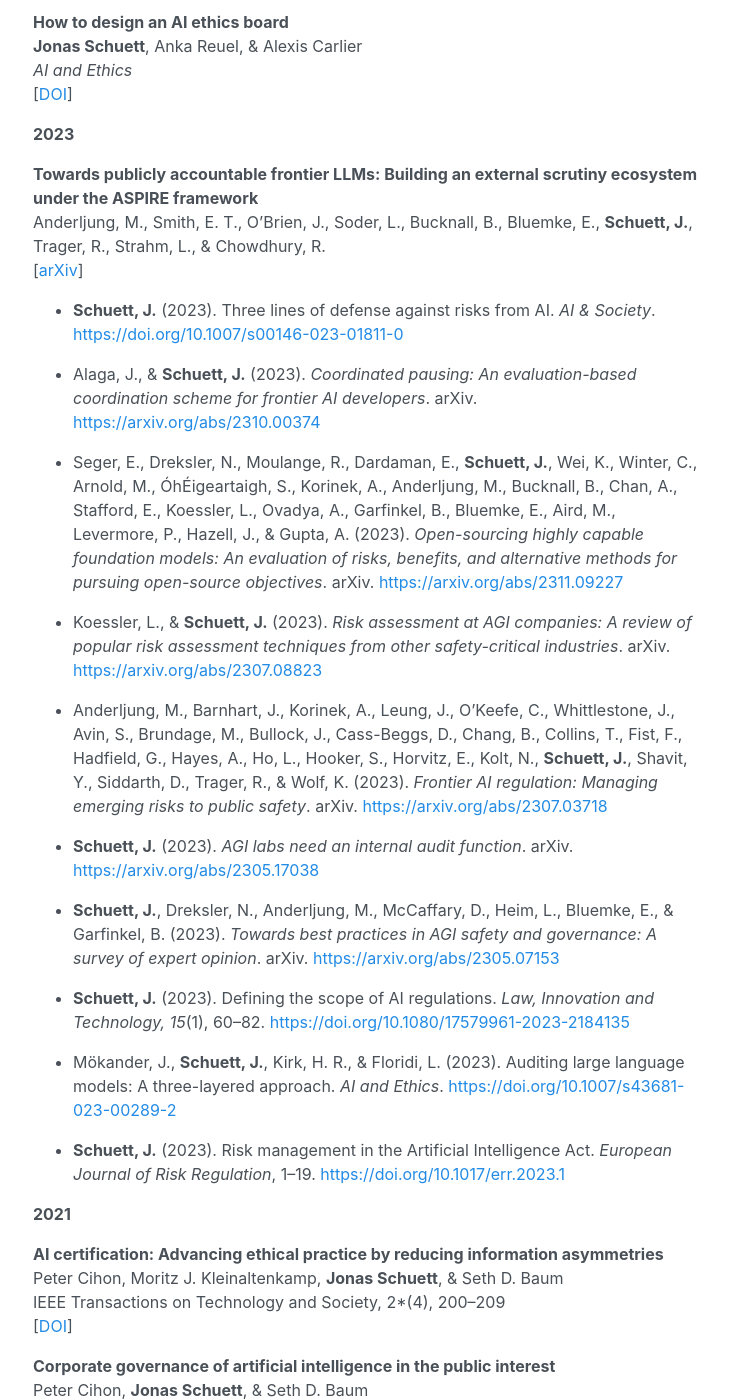
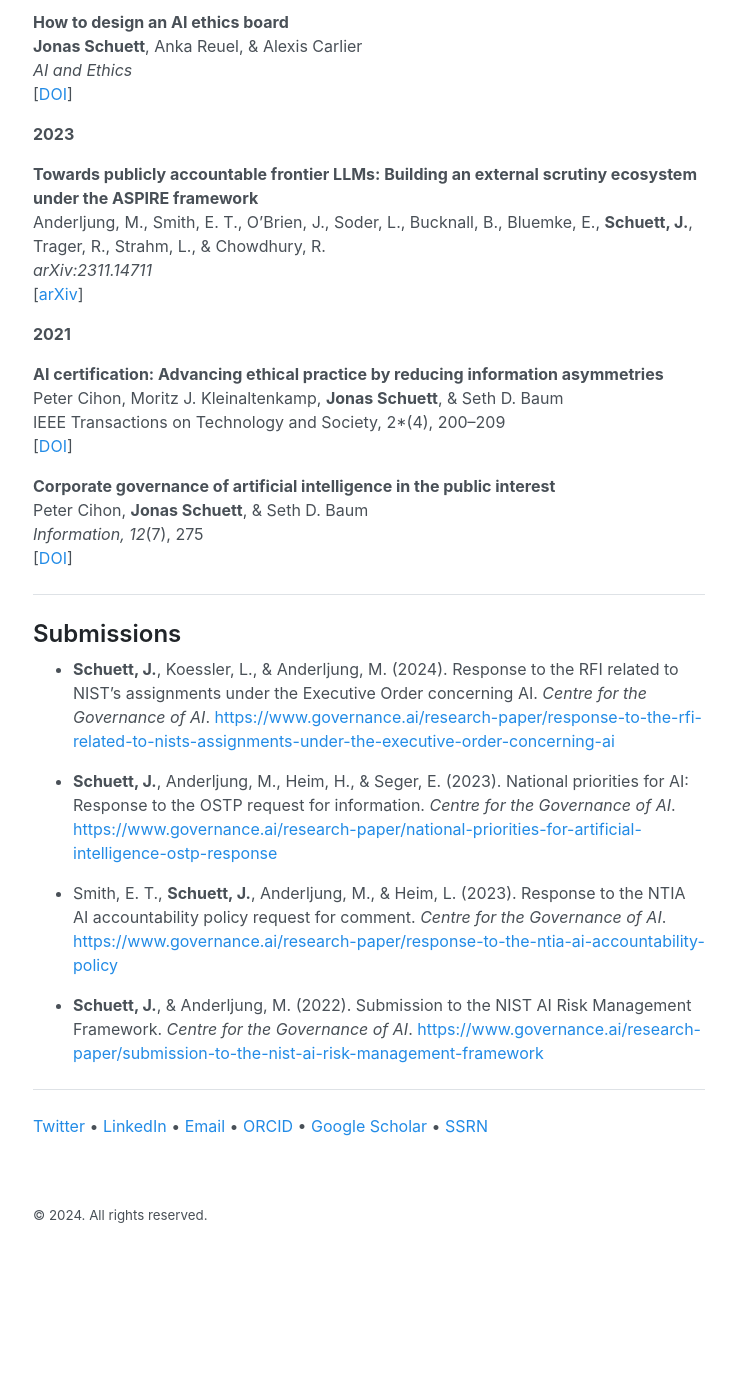
Before and after one commit to jonasschuett/jonasschuett.github.io, a Jekyll site: the page built from _posts/2020-04-04-introduction.md, in a window 1280 px wide and 1400 px high, scrolled down 7842 px. Shown: the whole window, without its empty margins (271-1007 px from the left). Built offline with Jekyll 4.4.1, drawn with Linux system fonts in a browser that asks for light colours; nearby versions of some CDN libraries; after the commit the page ends 9116 px from its top, so only the background shows below that.

Commit message:
Update 2020-04-04-introduction.md

```diff
--- a/_posts/2020-04-04-introduction.md
+++ b/_posts/2020-04-04-introduction.md
@@ -164,27 +164,8 @@ Previous research projects:
 
 **Towards publicly accountable frontier LLMs: Building an external scrutiny ecosystem under the ASPIRE framework** <br>
 Anderljung, M., Smith, E. T., O’Brien, J., Soder, L., Bucknall, B., Bluemke, E., **Schuett, J.**, Trager, R., Strahm, L., & Chowdhury, R. <br>
+*arXiv:2311.14711* <br>
 [[arXiv](https://arxiv.org/abs/2311.14711)]
-
-- **Schuett, J.** (2023). Three lines of defense against risks from AI. *AI & Society*. <https://doi.org/10.1007/s00146-023-01811-0>
-
-- Alaga, J., & **Schuett, J.** (2023). *Coordinated pausing: An evaluation-based coordination scheme for frontier AI developers*. arXiv. <https://arxiv.org/abs/2310.00374>
-
-- Seger, E., Dreksler, N., Moulange, R., Dardaman, E., **Schuett, J.**, Wei, K., Winter, C., Arnold, M., ÓhÉigeartaigh, S., Korinek, A., Anderljung, M., Bucknall, B., Chan, A., Stafford, E., Koessler, L., Ovadya, A., Garfinkel, B., Bluemke, E., Aird, M., Levermore, P., Hazell, J., & Gupta, A. (2023). *Open-sourcing highly capable foundation models: An evaluation of risks, benefits, and alternative methods for pursuing open-source objectives*. arXiv. <https://arxiv.org/abs/2311.09227>
-
-- Koessler, L., & **Schuett, J.** (2023). *Risk assessment at AGI companies: A review of popular risk assessment techniques from other safety-critical industries*. arXiv. <https://arxiv.org/abs/2307.08823>
-
-- Anderljung, M., Barnhart, J., Korinek, A., Leung, J., O’Keefe, C., Whittlestone, J., Avin, S., Brundage, M., Bullock, J., Cass-Beggs, D., Chang, B., Collins, T., Fist, F., Hadfield, G., Hayes, A., Ho, L., Hooker, S., Horvitz, E., Kolt, N., **Schuett, J.**, Shavit, Y., Siddarth, D., Trager, R., & Wolf, K. (2023). *Frontier AI regulation: Managing emerging risks to public safety*. arXiv. <https://arxiv.org/abs/2307.03718>
-
-- **Schuett, J.** (2023). _AGI labs need an internal audit function_. arXiv. <https://arxiv.org/abs/2305.17038>
-
-- **Schuett, J.**, Dreksler, N., Anderljung, M., McCaffary, D., Heim, L., Bluemke, E., & Garfinkel, B. (2023). *Towards best practices in AGI safety and governance: A survey of expert opinion*. arXiv. <https://arxiv.org/abs/2305.07153>
-
-- **Schuett, J.** (2023). Defining the scope of AI regulations. *Law, Innovation and Technology, 15*(1), 60–82. [https://doi.org/10.1080/17579961-2023-2184135](https://doi.org/10.1080/17579961.2023.2184135)
-
-- Mökander, J., **Schuett, J.**, Kirk, H. R., & Floridi, L. (2023). Auditing large language models: A three-layered approach. *AI and Ethics*. <https://doi.org/10.1007/s43681-023-00289-2>
-
-- **Schuett, J.** (2023). Risk management in the Artificial Intelligence Act. *European Journal of Risk Regulation*, 1–19. <https://doi.org/10.1017/err.2023.1>
 
 **2021**
 
```
